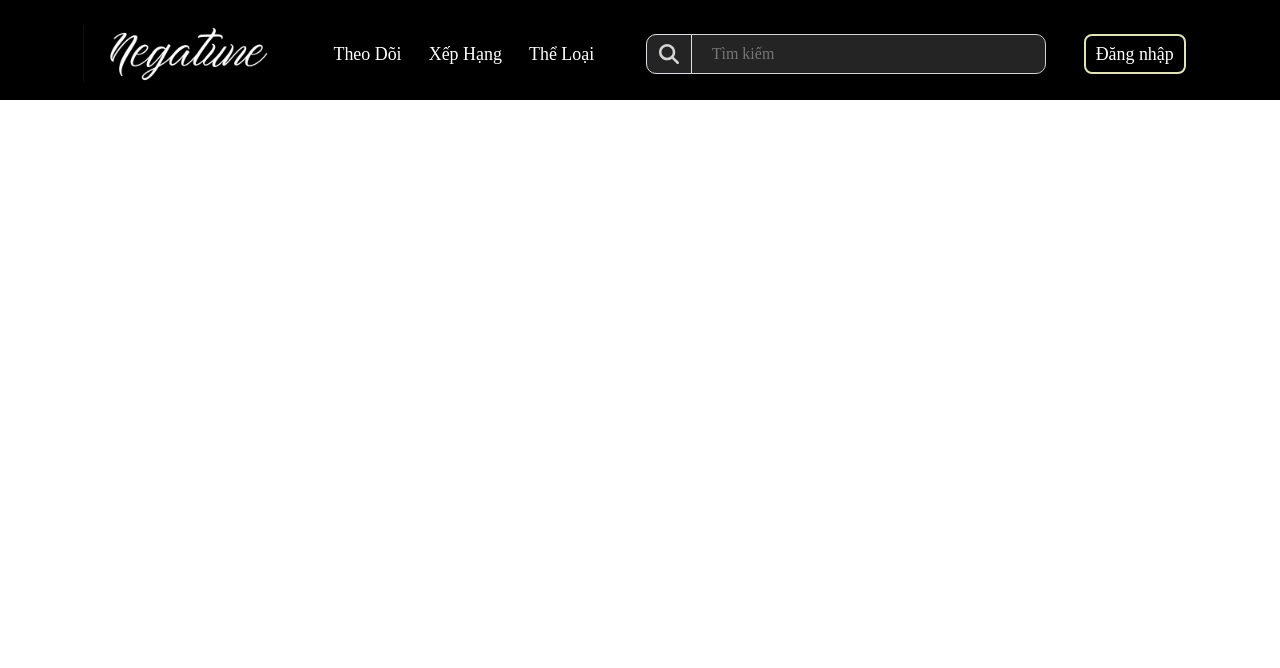
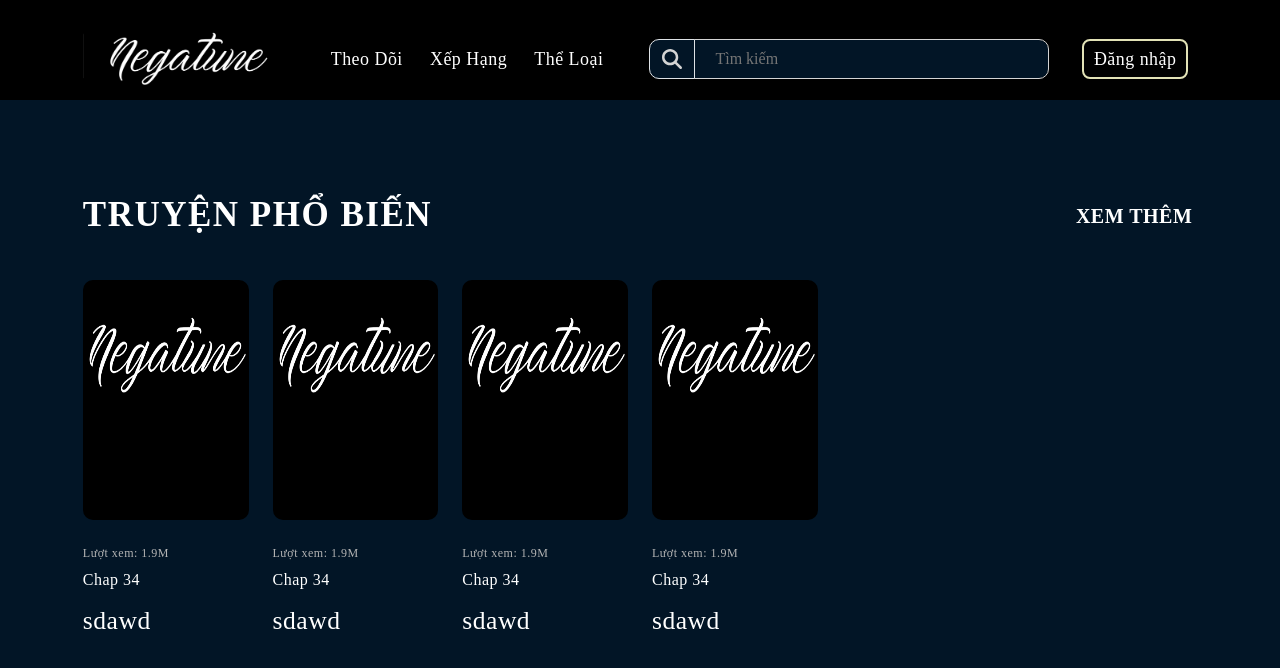
Before and after one commit to danisolation/negatune, a React (Create React App) app in the folder frontend/: page / in a window 1280 px wide. Shown: the top 668 px of the page. Built offline with nearby package versions, Linux system fonts and the light colour scheme; a web font is replaced by a local one.

Commit message:
[Feat]: add Box

```diff
--- a/frontend/src/App.js
+++ b/frontend/src/App.js
@@ -1,17 +1,24 @@
-import React from 'react';
-import Header from './components/Header/Header';
-import HomePage from './pages/HomePage/HomePage';
+import React from "react";
+import Header from "./components/Header/Header";
+import HomePage from "./pages/HomePage/HomePage";
 // import MangaDetail from './components/MangaDetail';
 // import ChapterDetail from './components/ChapterDetail';
 // import LoginPage from './components/LoginPage';
 // import RegisterPage from './components/RegisterPage';
-import { BrowserRouter, Route, Link, Routes, useLocation, useNavigate } from 'react-router-dom';
+import {
+  BrowserRouter,
+  Route,
+  Link,
+  Routes,
+  useLocation,
+  useNavigate,
+} from "react-router-dom";
 
 const App = () => (
   <BrowserRouter>
     <Header />
     <Routes>
-      <Route path="/" exact component={HomePage} />
+      <Route path="/" element={<HomePage />} />
       {/* <Route path="/titles/:id" component={MangaDetail} />
       <Route path="/chapters/:id" component={ChapterDetail} />
       <Route path="/login" component={LoginPage} />
--- a/frontend/src/assets/images/images.js
+++ b/frontend/src/assets/images/images.js
@@ -1,5 +1,6 @@
 const images = {
     logo: require('../../assets/images/logo.png'),
+    bgp: require('../../assets/images/bgp.png'),
 
 };
 
--- /dev/null
+++ b/frontend/src/components/Box/Box.js
@@ -0,0 +1,52 @@
+import classNames from "classnames/bind";
+import styles from "./Box.module.scss";
+import { Link } from "react-router-dom";
+import images from "../../assets/images/images";
+
+const cx = classNames.bind(styles);
+
+function Box({
+  to,
+  ver = false,
+  hori = false,
+  style,
+  children,
+  id,
+  className,
+  leftIcon,
+  rightIcon,
+  ...passProps
+}) {
+  let Comp = "div";
+  const props = {
+    ...passProps,
+  };
+  if (to) {
+    props.to = to;
+    Comp = Link;
+  }
+  const classes = cx("wrapper", {
+    [className]: className,
+    ver,
+    hori,
+  });
+  return (
+    <Comp id={id} className={classes} {...props}>
+      <div style={style} className={cx("blog")}>
+        <a className={cx("imgBlock")}>
+            <img loading="lazy" src={images.bgp}/>
+        </a>
+        <a></a>
+        <div className={cx("info")}>
+            <div>
+                <p className={cx("text")}>Lượt xem: 1.9M</p>
+                <p className={cx("chapBox")}>Chap 34</p>
+            </div>
+        </div>
+        <a>sdawd</a>
+      </div>
+    </Comp>
+  );
+}
+
+export default Box;
--- /dev/null
+++ b/frontend/src/components/Box/Box.module.scss
@@ -0,0 +1,51 @@
+.wrapper{
+    max-width: 100%;
+    padding-right: calc(var(--bs-gutter-x)* .5);
+    padding-left: calc(var(--bs-gutter-x)* .5);
+    margin-top: var(--bs-gutter-y);
+}
+
+@media (min-width: 576px) {
+    .wrapper {
+        flex: 0 0 auto;
+        width: 50%;
+    }
+}
+
+@media (min-width: 992px) {
+    .wrapper {
+        flex: 0 0 auto;
+        width: 16.66666667%;
+    }
+}
+
+.blog{
+    margin-bottom: 30px;
+    position: relative;
+}
+
+.imgBlock{
+    border-radius: 10px;
+}
+
+.imgBlock img{
+    margin-bottom: 10px;
+    width: 100%;
+    object-fit: fill;
+    height: calc(200px + 5vh);
+    border-radius: 10px
+}
+
+.info{
+    display: flex !important;
+    justify-content: space-between !important;
+}
+
+.text{
+    font-weight: 400;
+    font-size: 12px;
+    margin-bottom: 0;
+    color: var(--color-medium-grey);
+    display: inline;
+    margin-right: 5px;
+}
--- a/frontend/src/components/GlobalStyles/GlobalStyles.scss
+++ b/frontend/src/components/GlobalStyles/GlobalStyles.scss
@@ -1,18 +1,23 @@
-@import 'normalize.css';
+@import "normalize.css";
 :root {
   --primary: linear-gradient(180deg, rgba(244, 237, 237, 0) 0%, #f4eded 33.85%);
   --black: #000;
-    --white: #fff;
+  --color-white: #fff;
   --text-color: #fff;
   --font-family: "Platypi", serif;
   --color-grey-light: #d4d4d4;
   --transition: all 0.3s ease-in-out;
-    --color-black-light: #242424;
+  --color-black-light: #021526;
   --bs-body-color: #212529;
   --bs-border-width: 1px;
   --bs-border-color: #dee2e6;
   --color-purple: #a958a5;
-    --color-yellow: #E2E2B6;
+  --color-yellow: #e2e2b6;
+  --bs-gutter-x: 1.5rem;
+  --bs-gutter-y: 0;
+  --color-medium-grey: #b4b4b4;
+  --font-body-2: 16px;
+  --line-height-b1: 1.5;
 }
 
 * {
@@ -34,50 +39,167 @@ body {
   text-rendering: optimizespeed;
   color: var(--text-color);
   overflow-y: overlay;
+  background: var(--color-black-light);
 }
 
 a {
   text-decoration: none;
 }
 
-.container{
+.container {
   width: 100%;
-    padding-right: .5em;
-    padding-left: .5em;
+  padding-right: 0.5em;
+  padding-left: 0.5em;
   margin-right: auto;
   margin-left: auto;
 }
 
-
-
 @media (min-width: 576px) {
-    .container, .container-sm {
+  .container,
+  .container-sm {
     max-width: 540px;
   }
 }
 
 @media (min-width: 768px) {
-
-
-    .container, .container-md, .container-sm {
+  .container,
+  .container-md,
+  .container-sm {
     max-width: 720px;
   }
 }
 
 @media (min-width: 992px) {
-    .container, .container-lg, .container-md, .container-sm {
+  .container,
+  .container-lg,
+  .container-md,
+  .container-sm {
     max-width: 960px;
   }
 }
 
 @media (min-width: 1200px) {
-    .container, .container-lg, .container-md, .container-sm, .container-xl {
+  .container,
+  .container-lg,
+  .container-md,
+  .container-sm,
+  .container-xl {
     max-width: 1140px;
   }
 }
 
 @media (min-width: 1400px) {
-    .container, .container-lg, .container-md, .container-sm, .container-xl, .container-xxl {
+  .container,
+  .container-lg,
+  .container-md,
+  .container-sm,
+  .container-xl,
+  .container-xxl {
     max-width: 1320px;
   }
 }
+
+.heading {
+  margin-bottom: 30px;
+  display: flex;
+}
+
+h1,
+h2,
+h3,
+h4,
+h5,
+h6 {
+  font-weight: 500;
+  letter-spacing: 1.5px;
+  color: var(--color-text-dark);
+  line-height: var(--line-height-b3);
+  color: #fff;
+}
+
+.h1,
+.h2,
+.h3,
+.h4,
+.h5,
+.h6,
+address,
+blockquote,
+h1,
+h2,
+h3,
+h4,
+h5,
+h6,
+hr,
+p,
+pre,
+table {
+  margin: 0 0 10px;
+}
+
+@media (min-width: 1200px) {
+  .h1,
+  h1 {
+    font-size: 2.5rem;
+  }
+}
+
+.heading h1 {
+  height: 70px;
+  width: 100%;
+  font-weight: 700;
+  font-size: 35px;
+  color: var(--color-white);
+  text-transform: uppercase;
+  display: inline-flex;
+  align-items: center;
+  justify-content: space-between;
+  margin-bottom: 0;
+}
+
+.row {
+  display: flex;
+  flex-wrap: wrap;
+  margin-top: calc(-1 * var(--bs-gutter-y));
+  margin-right: calc(-0.5 * var(--bs-gutter-x));
+  margin-left: calc(-0.5 * var(--bs-gutter-x));
+}
+
+a {
+    display: inline-block;
+    text-decoration: none;
+    transition: var(--transition);
+    color: unset;
+    letter-spacing: .5px;
+}
+
+a {
+    cursor: pointer;
+}
+
+img, svg {
+    vertical-align: middle;
+}
+
+img {
+    max-width: 100%;
+    height: auto;
+    vertical-align: middle;
+}
+
+p {
+    margin-top: 0;
+    margin-bottom: 1rem;
+}
+
+p {
+    font-size: var(--font-body-2);
+    margin: 0 0 10px;
+    letter-spacing: .5px;
+    color: var(--color-white);
+}
+
+.body-font1, p {
+    line-height: var(--line-height-b1);
+}
--- a/frontend/src/pages/HomePage/HomePage.js
+++ b/frontend/src/pages/HomePage/HomePage.js
@@ -1,27 +1,35 @@
-import React, { useEffect, useState } from 'react';
-import axios from 'axios';
-import { Link } from 'react-router-dom';
+import React, { useEffect, useState } from "react";
+import axios from "axios";
+import { Link } from "react-router-dom";
+import classNames from "classnames/bind";
+import styles from "./HomePage.module.scss";
+import Button from "../../components/Button/Button";
+import Box from "../../components/Box/Box";
+
+const cx = classNames.bind(styles);
 
 const HomePage = () => {
-  const [titles, setTitles] = useState([]);
-
-  useEffect(() => {
-    axios.get('/api/titles')
-      .then(response => setTitles(response.data))
-      .catch(error => console.error(error));
-  }, []);
-
   return (
-    <div>
-      <h2>Popular Manga</h2>
-      <ul>
-        {titles.map(title => (
-          <li key={title.titleId}>
-            <Link to={`/titles/${title.titleId}`}>{title.name}</Link>
-          </li>
-        ))}
-      </ul>
-    </div>
+    <>
+      <section className={cx("sec")}>
+        <div className={cx("container")}>
+          <div className={cx("heading")}>
+            <h1>
+              Truyện phổ biến
+              <Button className={cx("more")} href={"/"}>
+                Xem thêm
+              </Button>
+            </h1>
+          </div>
+          <div className={cx("row")}>
+            <Box/>
+            <Box/>
+            <Box/>
+            <Box/>
+          </div>
+        </div>
+      </section>
+    </>
   );
 };
 
--- a/frontend/src/pages/HomePage/HomePage.module.scss
+++ b/frontend/src/pages/HomePage/HomePage.module.scss
@@ -0,0 +1,21 @@
+.sec{
+    margin: 80px 0;
+}
+
+.more{
+    display: inline-block;
+    text-decoration: none;
+    transition: var(--transition);
+    letter-spacing: .5px;
+    cursor: pointer;
+    color: inherit;
+    width: auto;
+}
+
+.more span{
+    font-size: 20px;
+}
+
+.more span:hover{
+    color: #03346E;
+}
```
Also changed, not shown: frontend/src/assets/images/bgp.png (added), frontend/src/assets/images/logo.png. Lines whose indentation alone changed are shown as unchanged.
